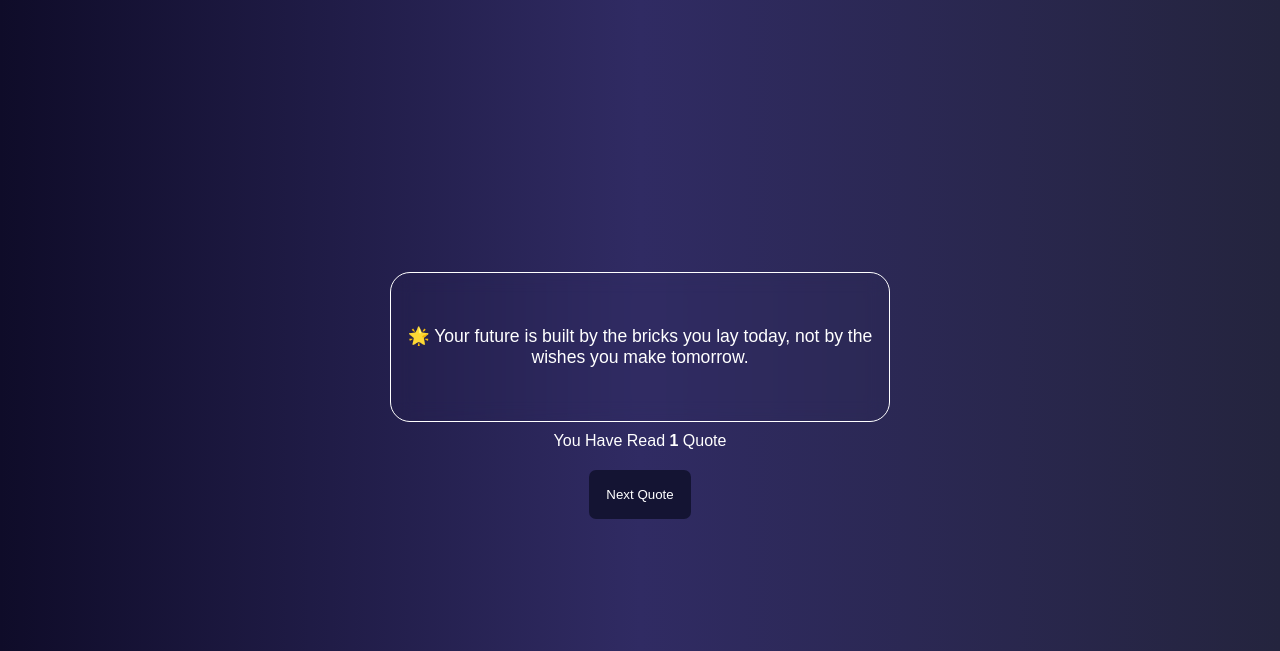
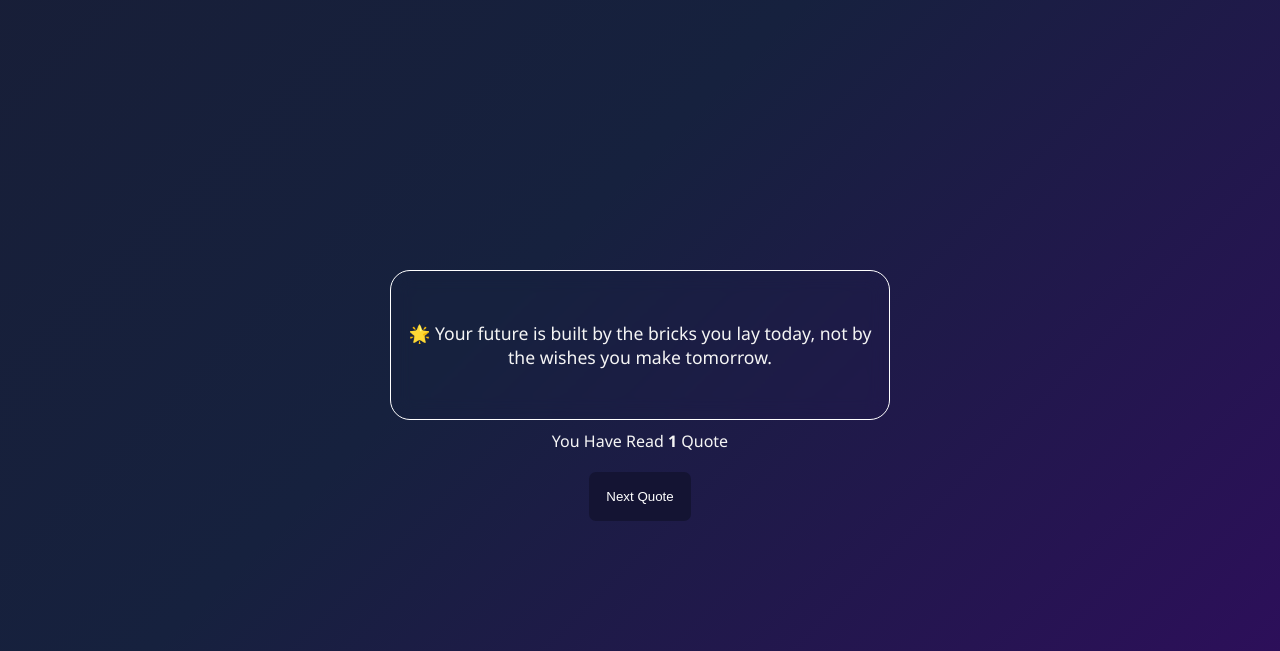
Before and after one commit to AderogbaAdedamola/Random-Quote, a plain HTML site: page index.html in a window 1280 px wide. Shown: the top 651 px of the page. Drawn offline with Linux system fonts and the light colour scheme.

Commit message:
Update style.css

```diff
--- a/style.css
+++ b/style.css
@@ -7,13 +7,24 @@
 body {
   min-height: 100dvh;
   background: linear-gradient(to right , #0f0c29, #302b63, #24243e);
-  font-family: sans-serif;
+  font-family:'Poppins', sans-serif;
   color: white;
   display: flex;
   justify-content: center;
   align-items: center;
   flex-direction: column;
-   }
+  background: linear-gradient(135deg, #0d0d0d, #1a1a2e, #16213e, #3f0071);
+  background-size: 300% 300%;
+  animation: darkShift 10s ease infinite;
+  font-family: 'Segoe UI', sans-serif;
+  color: #f5f5f5;
+}
+
+@keyframes darkShift {
+  0%   { background-position: 0% 50%; }
+  50%  { background-position: 100% 50%; }
+  100% { background-position: 0% 50%; }
+}
  .quote-container{
    height: 150px;
    width: min(90%, 500px);
```
